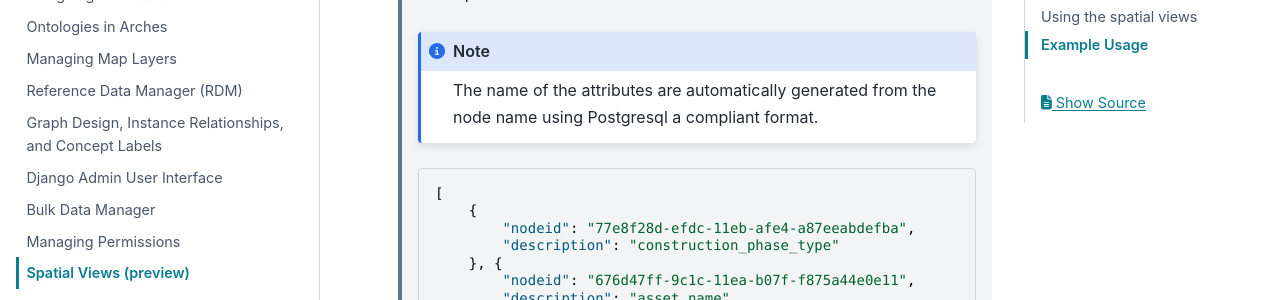
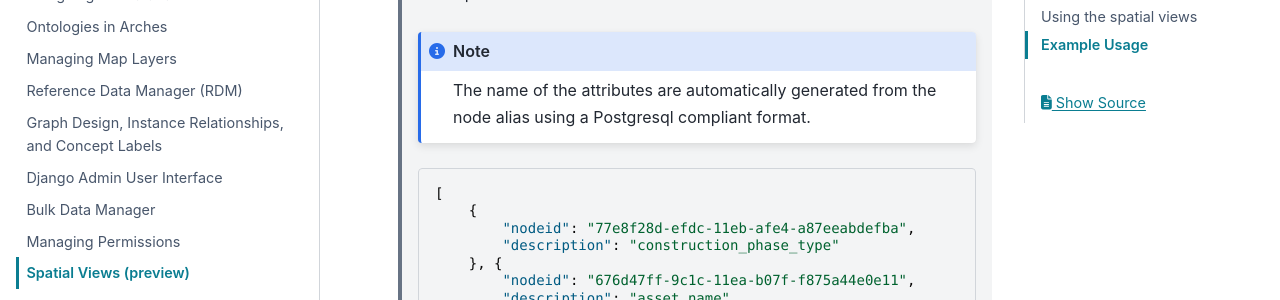
Before and after one commit to archesproject/arches-docs, a Sphinx documentation site: the page built from docs/administering/spatial-views.rst, in a window 1280 px wide and 900 px high, scrolled down 1705 px. Shown: the part 180-480 px from the top of the window. Built offline with Sphinx 7.4.7 and the PyData theme 0.15.4, drawn with Linux system fonts in a browser that asks for light colours.

Commit message:
change refs for node name to node alias #433

```diff
--- a/docs/administering/spatial-views.rst
+++ b/docs/administering/spatial-views.rst
@@ -62,7 +62,7 @@
         the nodes that comprise the attributes of the spatial view and a text description
         of that attribute for metadata.
 
-        .. note:: The name of the attributes are automatically generated from the node name using Postgresql a compliant format.
+        .. note:: The name of the attributes are automatically generated from the node alias using a Postgresql compliant format.
 
         .. code-block:: JSON
 
```
